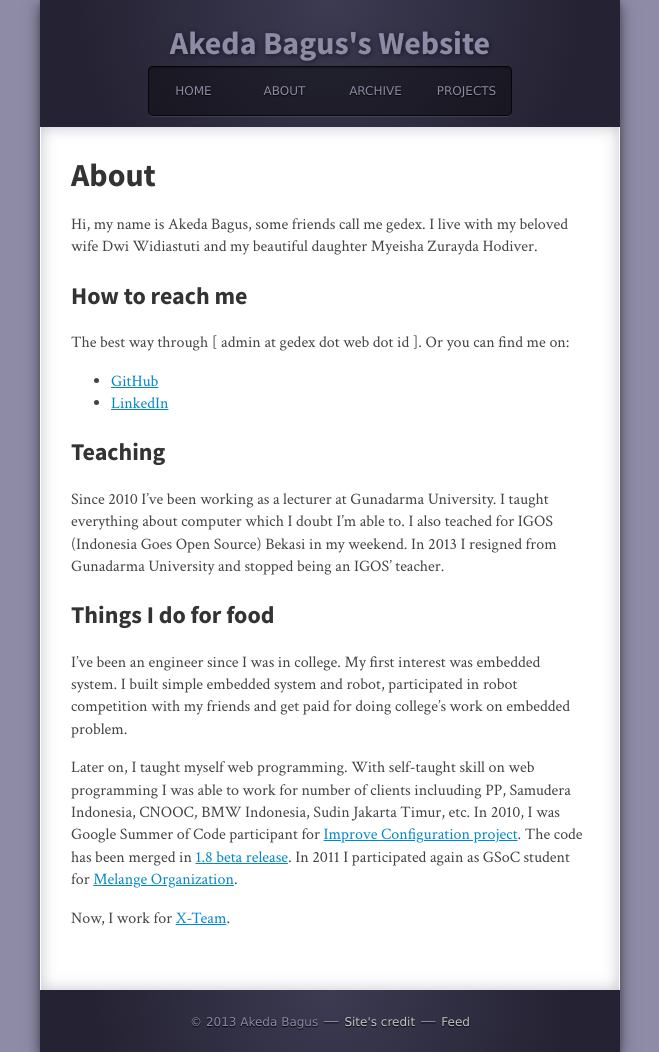
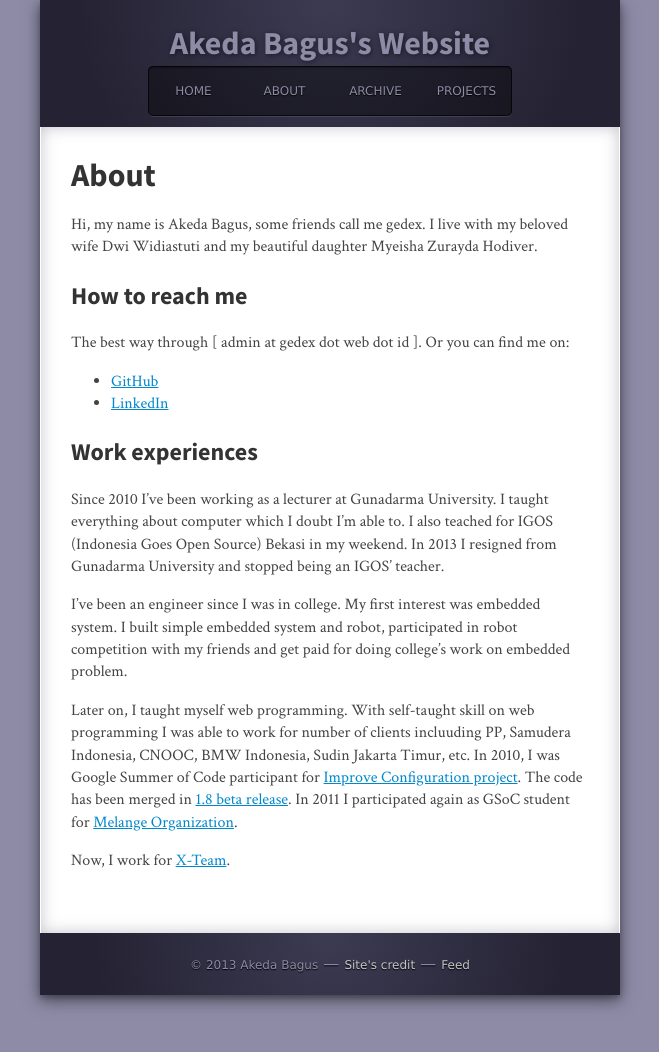
Before and after one commit to gedex/gedex.github.com, a Jekyll site: the page built from about/index.md, in a window 1280 px wide. Shown: the whole page, without its empty margins (310-969 px from the left). Built offline with Jekyll 4.4.1, drawn with Linux system fonts in a browser that asks for light colours; nearby versions of some CDN libraries; some web fonts are replaced; comment, search, counter and statistics services are not loaded.

Commit message:
Refactor about section.

```diff
--- a/about/index.md
+++ b/about/index.md
@@ -13,12 +13,11 @@ The best way through [ admin at gedex dot web dot id ]. Or you can find me on:
 * [GitHub][1]
 * [LinkedIn][2]
 
-## Teaching
+## Work experiences
 Since 2010 I’ve been working as a lecturer at Gunadarma University. I taught everything about computer which
 I doubt I'm able to. I also teached for IGOS (Indonesia Goes Open Source) Bekasi in my weekend.
 In 2013 I resigned from Gunadarma University and stopped being an IGOS' teacher.
 
-## Things I do for food
 I’ve been an engineer since I was in college. My first interest was embedded system. I built simple embedded
 system and robot, participated in robot competition with my friends and get paid for doing college's work on embedded problem.
 
```
